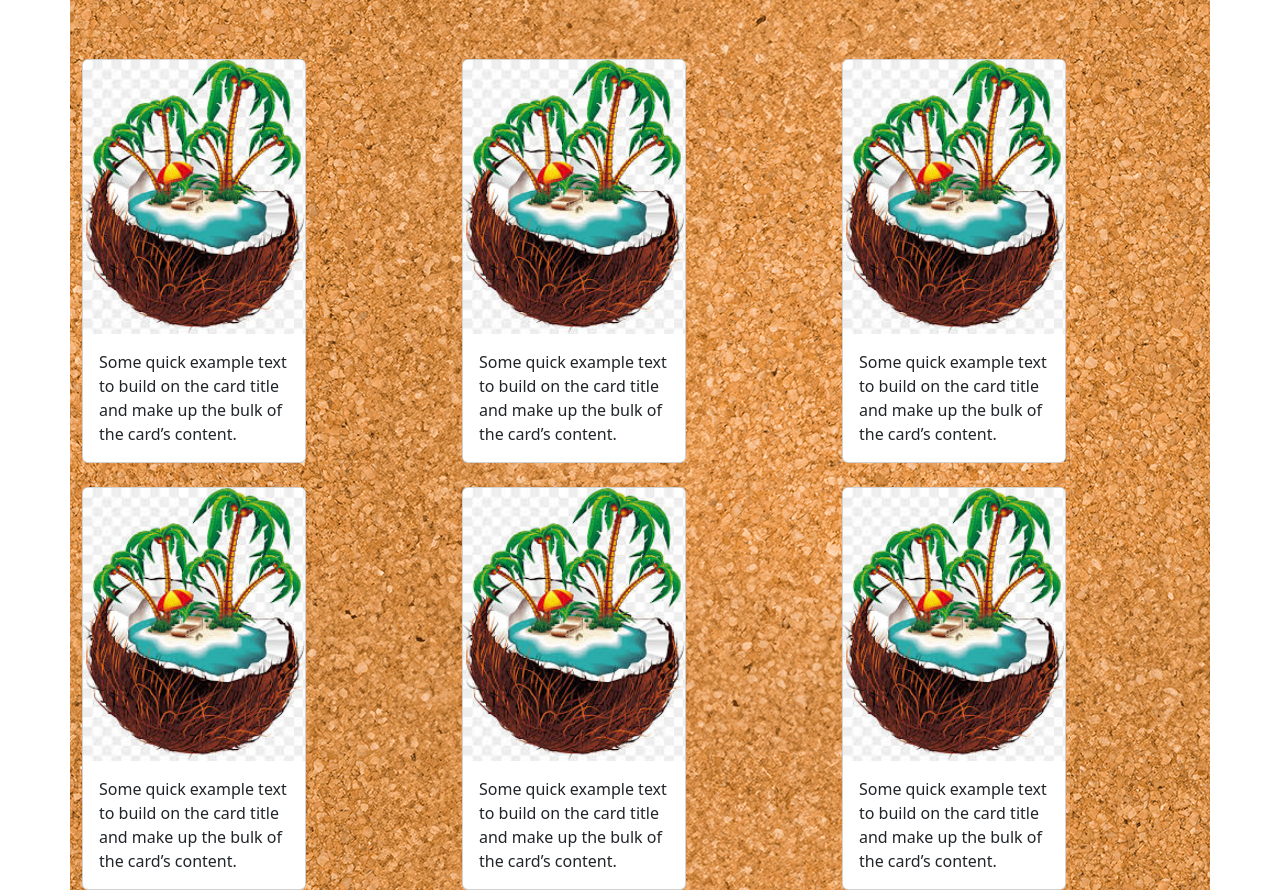
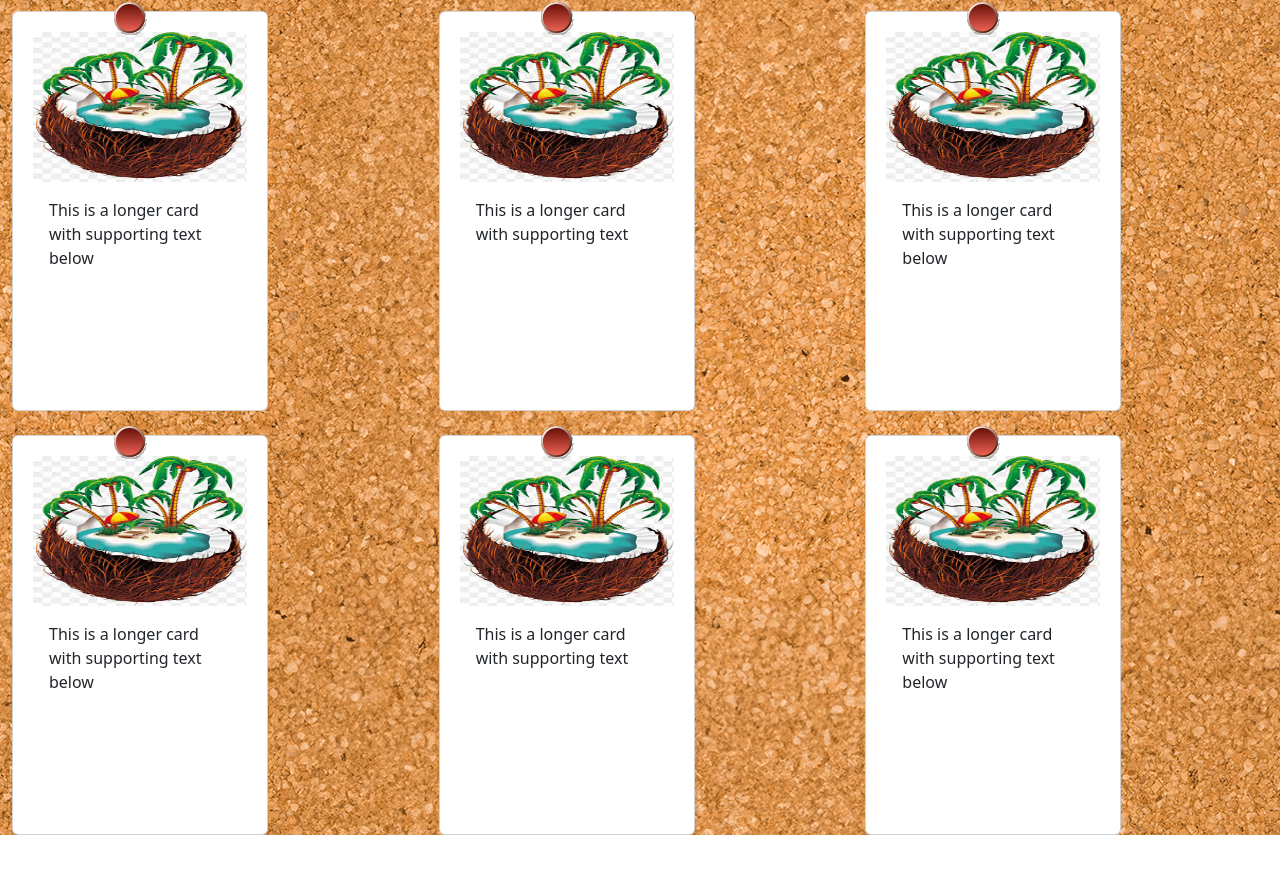
Before and after one commit to anthony-mure/js-photo-blog, a plain HTML site: page index.html in a window 1280 px wide. Shown: the part 117-1007 px from the top of the page. After the commit the page ends 952 px from the top, so only its background shows below. Drawn offline with nearby package versions, Linux system fonts and the light colour scheme; a web font is replaced by a local one.

Commit message:
[fix]html/css

```diff
--- a/css/style.css
+++ b/css/style.css
@@ -11,3 +11,23 @@
 h1{
   font-size: 60px;
 }
+
+.card{
+  width: 20vw;
+  height: 50vh;
+  padding: 20px;
+  position: relative;
+}
+
+img{
+  width: 150px;
+  height: 150px;
+}
+
+.pin-red{
+  width: 35px;
+  height: 35px;
+  position: absolute;
+  top: -10px;
+  left: 100px;
+}
--- a/index.html
+++ b/index.html
@@ -8,118 +8,81 @@
   <link rel="preconnect" href="https://fonts.gstatic.com" crossorigin>
   <link href="https://fonts.googleapis.com/css2?family=Edu+TAS+Beginner:wght@400..700&display=swap" rel="stylesheet">
 
+
   <link rel="stylesheet" href="./css/style.css">
 
   <title>Photo Blog</title>
 </head>
 
 <body>
-  <div class="container back-image">
-    <div class="row">
-      <div class="col-12 text-center pt-4 pb-4">
+  <div class="container-fluid back-image">
+    <div class="row ">
+      <div class="col-12 text-center p-4 ">
         <h1 >ESTATE '24</h1>
       </div>
     </div>
   </div>
-  <div class="container back-img " >
-    <div class="row pt-5 justify-content-center align-itmes-center g-4">
 
-      <div class="col-12 col-md-6 col-lg-4">
-            <div class="card " style="width: 14rem;">
+  <div class="container-fluid d-flex justify-content-center align-items-center min-vh-100">
+
+    <div class="row row-cols-1 row-cols-md-2 row-cols-lg-3 g-4 back-img ">
+        <div class="col">
+          <div class="card">
+            <img src="./img/pin.svg" class="pin-red">
+            <img src="./img/img-vacanza.jpeg" class="card-img-top" alt="...">
+           <div class="card-body">
+             <p class="card-text">This is a longer card with supporting text below </p>
+           </div>
+          </div>
+        </div>
+        <div class="col">
+          <div class="card">
+            <img src="./img/pin.svg" class="pin-red">
               <img src="./img/img-vacanza.jpeg" class="card-img-top" alt="...">
-             <div class="card-body">
-               <p class="card-text">Some quick example text to build on the card title and make up the bulk of the card’s content.</p>
+            <div class="card-body">
+              <p class="card-text">This is a longer card with supporting text </p>
              </div>
           </div>
-      </div>
-
-
-      <div class="col-12 col-md-6 col-lg-4">
-            <div class="card" style="width: 14rem;">
+        </div>
+        <div class="col">
+          <div class="card">
+            <img src="./img/pin.svg" class="pin-red">
               <img src="./img/img-vacanza.jpeg" class="card-img-top" alt="...">
+              <div class="card-body">
+                 <p class="card-text">This is a longer card with supporting text below </p>
+              </div>
+          </div>
+         </div>
+        <div class="col">
+          <div class="card">
+            <img src="./img/pin.svg" class="pin-red">
+             <img src="./img/img-vacanza.jpeg" class="card-img-top" alt="...">
              <div class="card-body">
-               <p class="card-text">Some quick example text to build on the card title and make up the bulk of the card’s content.</p>
+                <p class="card-text">This is a longer card with supporting text below </p>
              </div>
-          </div>
-      </div>
-
-
-
-      <div class="col-12 col-md-6 col-lg-4">
-            <div class="card" style="width: 14rem;">
+           </div>
+        </div>
+        <div class="col">
+            <div class="card">
+              <img src="./img/pin.svg" class="pin-red">
+               <img src="./img/img-vacanza.jpeg" class="card-img-top" alt="...">
+               <div class="card-body">
+                 <p class="card-text">This is a longer card with supporting text </p>
+               </div>
+            </div>
+        </div>
+        <div class="col">
+            <div class="card">
+              <img src="./img/pin.svg" class="pin-red">
               <img src="./img/img-vacanza.jpeg" class="card-img-top" alt="...">
-             <div class="card-body">
-               <p class="card-text">Some quick example text to build on the card title and make up the bulk of the card’s content.</p>
-             </div>
-          </div>
-      </div>
-
-
-
-      <div class="col-12 col-md-6 col-lg-4">
-            <div class="card" style="width: 14rem;">
-              <img src="./img/img-vacanza.jpeg" class="card-img-top" alt="...">
-             <div class="card-body">
-               <p class="card-text">Some quick example text to build on the card title and make up the bulk of the card’s content.</p>
-             </div>
-          </div>
-      </div>
-
-
-
-
-      <div class="col-12 col-md-6 col-lg-4">
-            <div class="card" style="width: 14rem;">
-              <img src="./img/img-vacanza.jpeg" class="card-img-top" alt="...">
-             <div class="card-body">
-               <p class="card-text">Some quick example text to build on the card title and make up the bulk of the card’s content.</p>
-             </div>
-          </div>
-      </div>
-
-
-
-      <div class="col-12 col-md-6 col-lg-4">
-            <div class="card" style="width: 14rem ">
-              <img src="./img/img-vacanza.jpeg" class="card-img-top" alt="...">
-             <div class="card-body">
-               <p class="card-text">Some quick example text to build on the card title and make up the bulk of the card’s content.</p>
-             </div>
-          </div>
-      </div>
-
-
-
-
-
-
-
-
-
-
-
-
-
-
-
-
-
-
-
-
-
-
-
-
-
-
-
-
-
-
-
+              <div class="card-body">
+                <p class="card-text">This is a longer card with supporting text below </p>
+              </div>
+            </div>
+         </div>
 
     </div>
+
   </div>
 
 
@@ -134,14 +97,7 @@
 
 
 
-
-
-
-
-
-
-
- <script src="https://cdn.jsdelivr.net/npm/bootstrap@5.3.7/dist/js/bootstrap.bundle.min.js" integrity="sha384-ndDqU0Gzau9qJ1lfW4pNLlhNTkCfHzAVBReH9diLvGRem5+R9g2FzA8ZGN954O5Q" crossorigin="anonymous"></script>
-<script src="./js/script.js"></script>
+    <script src="https://cdn.jsdelivr.net/npm/bootstrap@5.3.7/dist/js/bootstrap.bundle.min.js" integrity="sha384-ndDqU0Gzau9qJ1lfW4pNLlhNTkCfHzAVBReH9diLvGRem5+R9g2FzA8ZGN954O5Q" crossorigin="anonymous"></script>
+   <script src="./js/script.js"></script>
 </body>
 </html>
```
